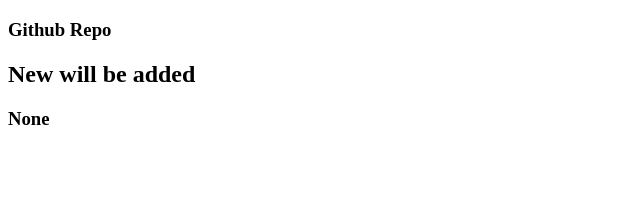
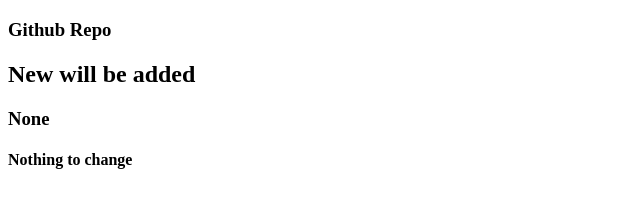
Before and after one commit to smmunna/github-repo, a plain HTML site: page index.html in a window 1280 px wide. Shown: the whole page, without its empty margins (0-640 px from the left). Drawn offline with Linux system fonts and the light colour scheme.

Commit message:
commit again

```diff
--- a/index.html
+++ b/index.html
@@ -10,5 +10,6 @@
     <h3>Github Repo</h3>
     <h2>New will be added</h2>
     <h3>None</h3>
+    <h4>Nothing to change</h4>
 </body>
 </html>
```
